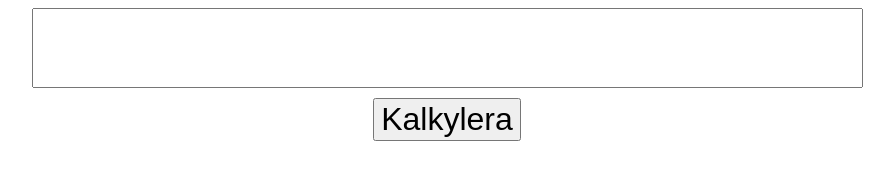
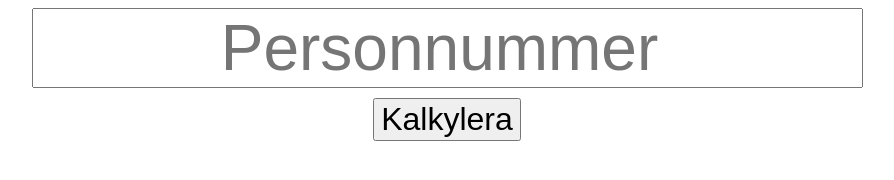
Before and after one commit to ntoonio/Kalkylera-personnummer, a plain HTML site: page index.html in a window 1280 px wide. Shown: the whole page, without its empty margins (193-1087 px from the left). Drawn offline with Linux system fonts and the light colour scheme.

Commit message:
Added README.md

```diff
--- a/index.html
+++ b/index.html
@@ -4,7 +4,7 @@
 	</head>
 	<body>
 		<center>
-			<input id="numbersInput" type="number">
+			<input id="numbersInput" type="number" placeholder="Personnummer">
 			<br>
 			<button onclick="calculate()">Kalkylera</button>
 			<br>
```
Also changed, not shown: 1 other file.
